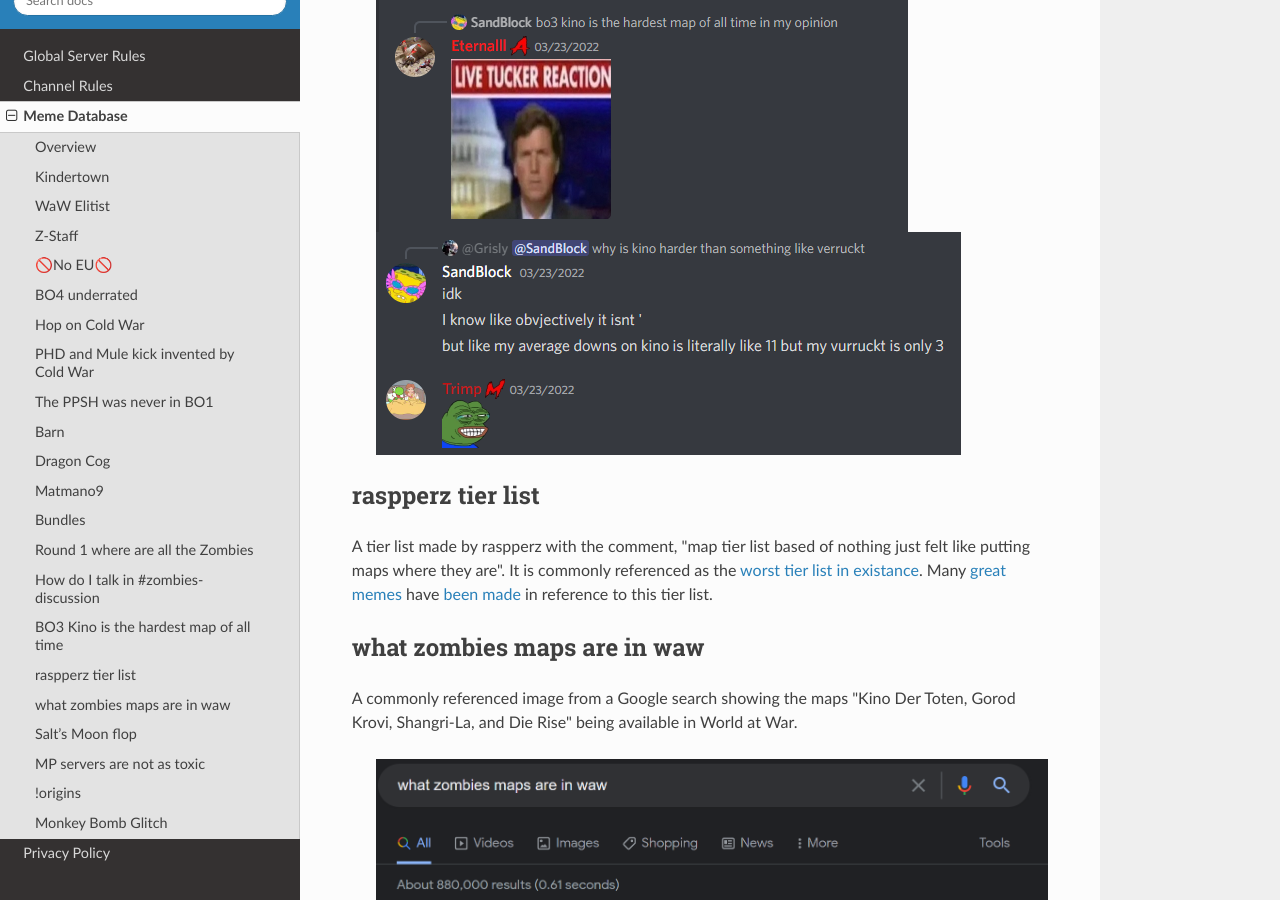
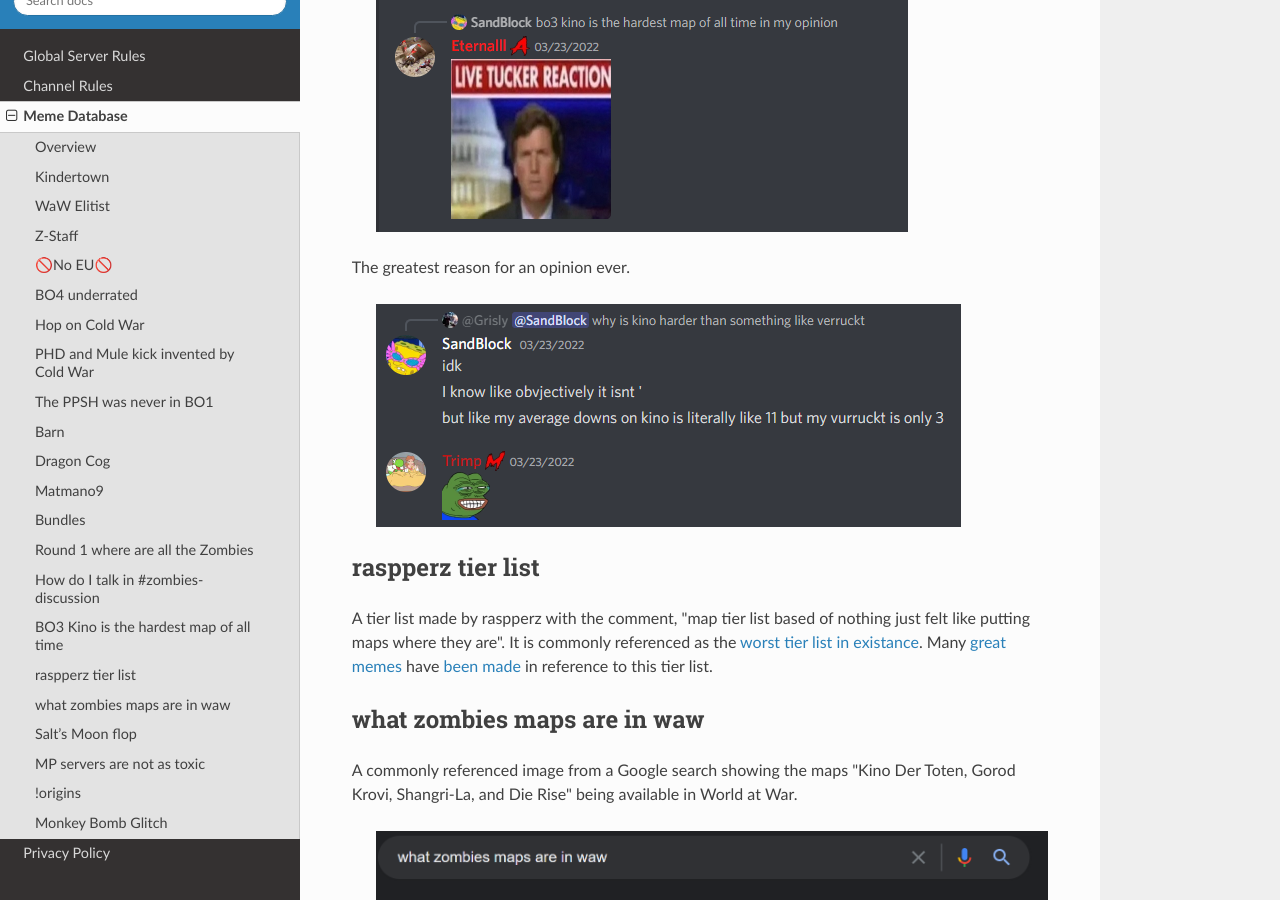
Before and after one commit to EternalllZM/rtd-codz, a Sphinx documentation site: the page built from docs/source/meme_database.rst, in a window 1280 px wide and 900 px high, scrolled down 6226 px. Built offline with Sphinx 7.4.7 and the Read the Docs theme 2.0.0, drawn with Linux system fonts in a browser that asks for light colours.

Commit message:
Update meme_database.rst

```diff
--- a/docs/source/meme_database.rst
+++ b/docs/source/meme_database.rst
@@ -162,6 +162,7 @@
 
     .. image::  /media/mdb-kino_hardest_map.png
 
+The greatest reason for an opinion ever.
 
     .. image::  /media/mdb-kino_hardest_map2.png
 
```
